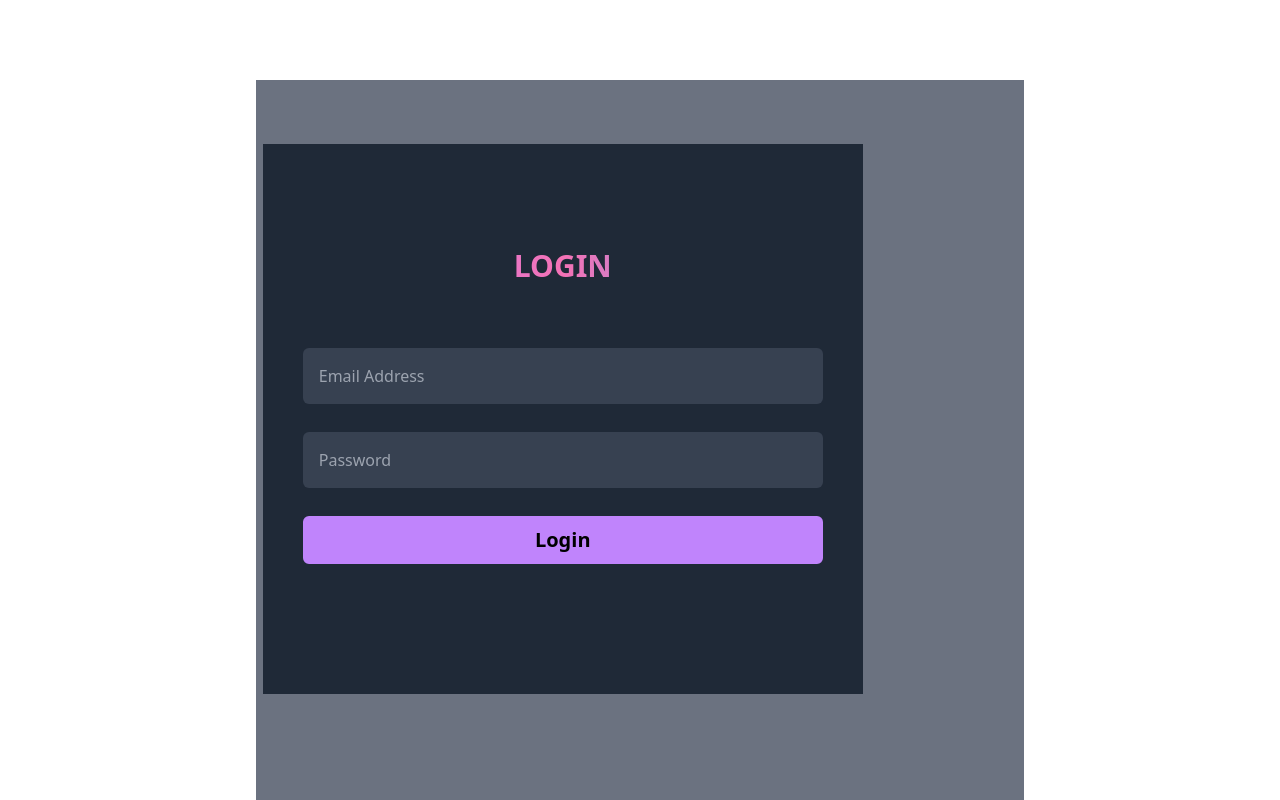
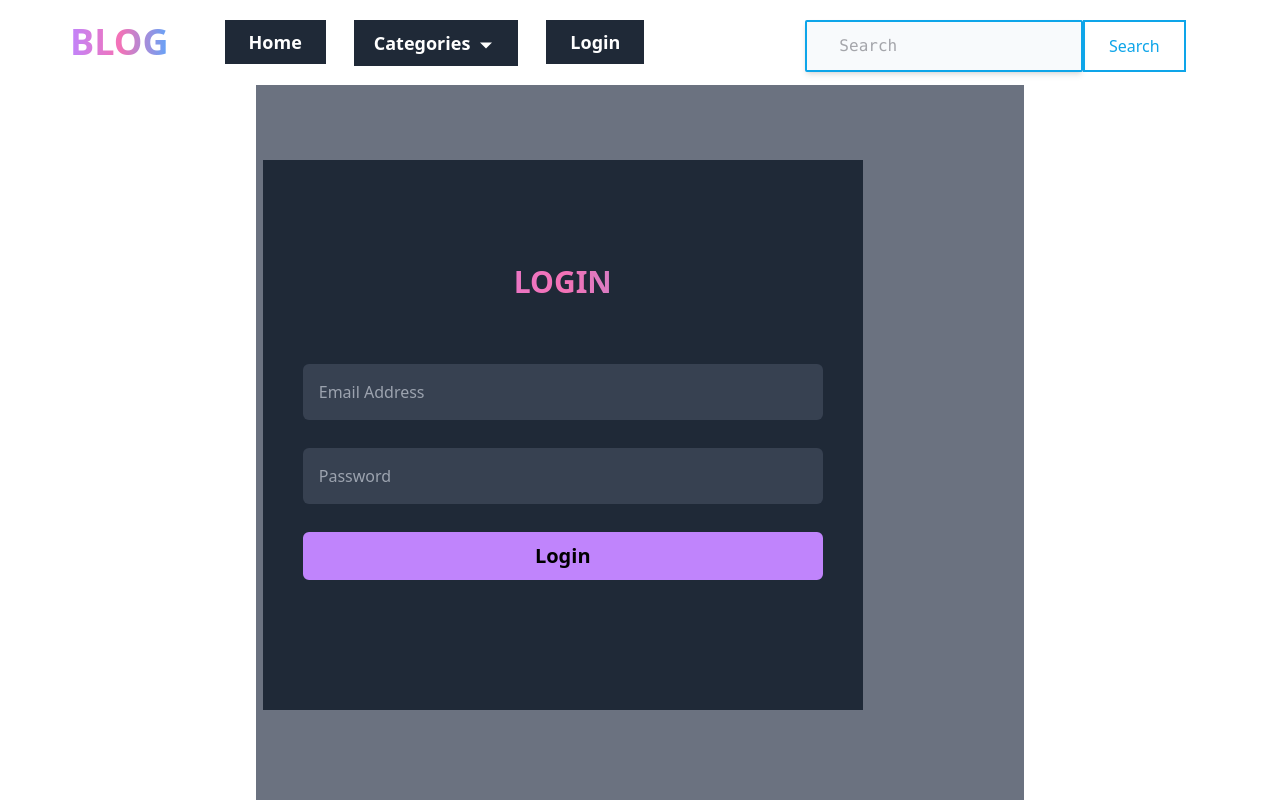
Before and after one commit to ronobir84/blog, a PHP site: page /Login.php in a window 1280 px wide. Run offline with PHP 8.4, Linux system fonts and the light colour scheme; some libraries are stand-ins or nearby versions.

Commit message:
add this login last item

```diff
--- a/Login.php
+++ b/Login.php
@@ -1,21 +1,27 @@
-<?php include "./partials/header.php" ?>
+<?php session_start(); ?>
+
+
+<?php include "./partials/header.php"; ?>
 
 
 <?php
 include "config.php";
 
 if (isset($_POST['login'])) {
-    $email = mysqli_real_escape_string($config , $_POST['email']);
-    $password = mysqli_real_escape_string($config, $_POST['password']);
+    $email = mysqli_real_escape_string($config, $_POST['email']);
+    $password = mysqli_real_escape_string($config, sha1($_POST['password']));
     $sql = "SELECT * FROM user WHERE email='{$email}' AND password='{$password}'";
     $query = mysqli_query($config, $sql);
     $date = mysqli_num_rows($query);
     if ($date) {
-        echo "Login";
-    }else{
-        echo "invalid email/password";
+        $result = mysqli_fetch_assoc($query);
+        echo "<script>window.location.href='admin.php'</script>";
+
+    } else {
+
+        $_SESSION['error'] = 'Invalid Email/Password!!';
+        "<script>window.location.href='Login.php'</script>";
     }
-
 }
 
 
@@ -25,8 +31,22 @@ if (isset($_POST['login'])) {
 <div>
     <div class="w-[60%] bg-gray-500 h-[90%] absolute right-[20%] top-20">
 
-        <div class=" mt-16">
+        <div class=" mt-20">
             <div class="w-[600px] h-[550px] bg-gray-800 mx-auto  absolute right-[21%]   px-10 pt-16">
+
+
+                <?php
+                if (isset($_SESSION['error'])) {
+                    $error = $_SESSION['error'];
+                    echo "<p class='text-xl text-red-700 font-semibold relative top- text-center'>" . $error . "</p>";
+                    unset($_SESSION['error']);
+                }
+
+
+
+
+                ?>
+
                 <h2 class="text-3xl relative top-10 font-bold  mb-10 text-center from-purple-400 via-pink-400 to-blue-400 bg-gradient-to-r bg-clip-text text-transparent uppercase">Login</h2>
 
                 <form method="POST" action="" class="flex flex-col pt-16">
@@ -45,4 +65,4 @@ if (isset($_POST['login'])) {
 </div>
 
 
-<?php include "./partials/footer.php";?>
+<?php include "./partials/footer.php"; ?>
--- /dev/null
+++ b/admin.php
@@ -0,0 +1,3 @@
+
+
+<h3>Welcome</h3>
--- a/partials/header.php
+++ b/partials/header.php
@@ -1,40 +1,18 @@
-<?php
-
-$page = basename($_SERVER['PHP_SELF'], '.php');
-
-
-
-
-
-
-
-
-
-
-?>
-
-
-
-
-<!DOCTYPE html>
+ <!DOCTYPE html>
 <html lang="en">
-
 <head>
     <meta charset="UTF-8">
     <meta name="viewport" content="width=device-width, initial-scale=1.0">
     <title>Blog</title>
     <script src="https://cdn.tailwindcss.com"></script>
     <link href="https://cdnjs.cloudflare.com/ajax/libs/flowbite/2.3.0/flowbite.min.css" rel="stylesheet" />
-
-
 </head>
-
 <body>
 
-    <nav class="bg-white w-full h-[85px] border-gray-200 dark:bg-gray-900 fixed z-10 hidden">
+    <nav class="bg-white w-full h-[85px] border-gray-200 dark:bg-gray-900 fixed z-10 ">
         <div class="flex flex-wrap justify-between py-5 px-[70px]">
             <div class="flex gap-14">
-                <a href="https://flowbite.com" class="flex items-center   ">
+                <a href="https://flowbite.com" class="flex items-center">
                     <h1 class="text-4xl   font-bold   from-purple-400 via-pink-400 to-blue-400 bg-gradient-to-r bg-clip-text text-transparent uppercase relative bottom-1">Blog</h1>
                 </a>
 
```
